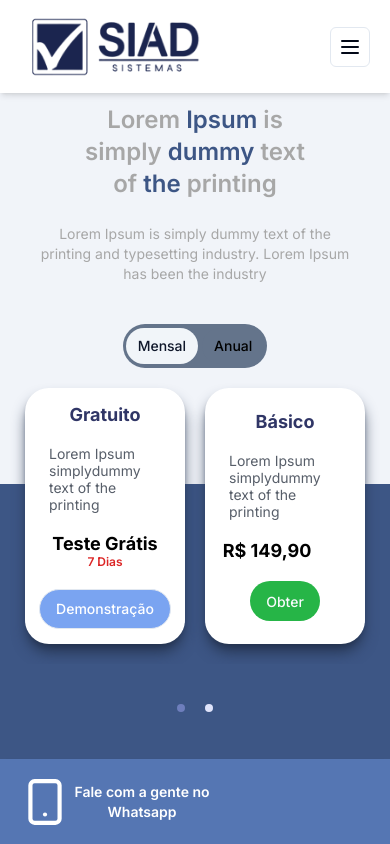
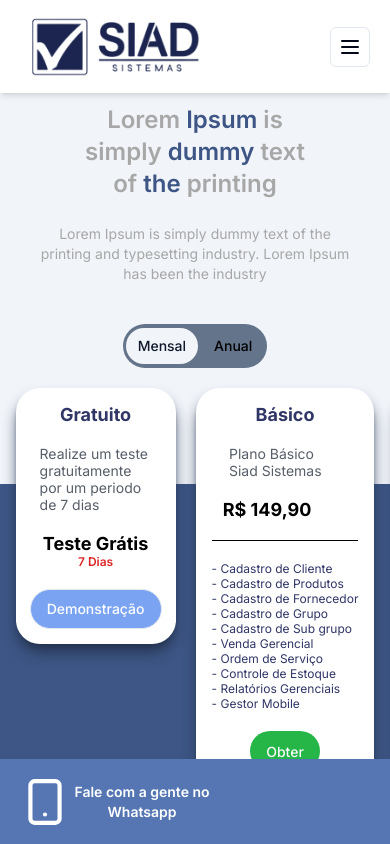
Before and after one commit to EvaldoFerreiraMoreira/site-siad, a Next.js app: page /planos in a window 390 px wide. Shown: the top 844 px of the page. Built offline with nearby package versions, Linux system fonts and the light colour scheme.

Commit message:
chore: more infos on Carrosel Planos Mobile and web

```diff
--- a/src/app/planos/components/componentsMobile/CarrosselPlanosMobile.tsx
+++ b/src/app/planos/components/componentsMobile/CarrosselPlanosMobile.tsx
@@ -2,6 +2,7 @@
 
 import Formulario from '@/components/ui/Formulario';
 import { Button } from '@/components/ui/button';
+import { Separator } from '@/components/ui/separator';
 import Link from 'next/link';
 import React, { useState } from 'react';
 import AliceCarousel, { EventObject } from 'react-alice-carousel';
@@ -23,7 +24,7 @@ const CarrosselPlanosMobile = () => {
                     <div className='flex flex-col items-center gap-5 text-[#303666]'>
                         <h1 className='text-lg font-bold'>Gratuito</h1>
                         <div className='flex flex-col text-sm gap-2 text-[#575E69]'>
-                            <p className='w-28'>Lorem Ipsum simplydummy text of the printing</p>
+                            <p className='w-28'>Realize um teste gratuitamente por um periodo de 7 dias</p>
                         </div>
                         <div className='flex flex-col'>
                             <h1 className='text-lg font-bold text-black'>Teste Grátis</h1>
@@ -36,11 +37,11 @@ const CarrosselPlanosMobile = () => {
                         </div>
                     </div>
                 </div>
-                <div className='flex flex-col justify-center bg-white h-64 w-40 rounded-3xl shadow-[#23314C] shadow-lg'>
+                <div className='flex flex-col justify-center bg-white h-1/2 p-4 rounded-3xl shadow-[#23314C] shadow-lg'>
                     <div className='flex flex-col items-center gap-5 text-[#303666]'>
                         <h1 className='text-lg font-bold'>Básico</h1>
                         <div className='flex flex-col text-sm gap-2 text-[#575E69]'>
-                            <p className='w-28'>Lorem Ipsum simplydummy text of the printing</p>
+                            <p className='w-28'>Plano Básico Siad Sistemas</p>
                         </div>
                         <div className='flex flex-col mr-9'>
                             <p className='text-xs left-10 text-red-600 line-through'>
@@ -55,6 +56,40 @@ const CarrosselPlanosMobile = () => {
                                     : "R$ 129,90"
                                 }
                             </h1>
+                        </div>
+                        <Separator className='bg-black' />
+                        <div className='flex flex-col text-xs'>
+                            <p>
+                                - Cadastro de Cliente
+                            </p>
+                            <p>
+                                - Cadastro de Produtos
+                            </p>
+                            <p>
+                                - Cadastro de Fornecedor
+                            </p>
+                            <p>
+                                - Cadastro de Grupo
+                            </p>
+                            <p>
+                                - Cadastro de Sub grupo
+                            </p>
+                            <p>
+                                - Venda Gerencial
+                            </p>
+                            <p>
+                                - Ordem de Serviço
+                            </p>
+                            <p>
+                                - Controle de Estoque
+                            </p>
+                            <p>
+                                - Relatórios Gerenciais
+                            </p>
+                            <p>
+                                - Gestor Mobile
+                            </p>
+
                         </div>
                         {activeSection === "mensal"
                             ?
@@ -76,11 +111,11 @@ const CarrosselPlanosMobile = () => {
         <div className="item" data-value="2" key={1}>
             <div className='flex mt-5 justify-center gap-5'>
 
-                <div className='flex flex-col justify-center bg-white h-64 w-40 rounded-3xl shadow-[#23314C] shadow-lg'>
+                <div className='flex flex-col justify-center bg-white h-1/2 p-4 rounded-3xl shadow-[#23314C] shadow-lg'>
                     <div className='flex flex-col items-center gap-5 text-[#303666]'>
                         <h1 className='text-lg font-bold'>Intermediário</h1>
                         <div className='flex flex-col text-sm gap-2 text-[#575E69]'>
-                            <p className='w-28'>Lorem Ipsum simplydummy text of the printing</p>
+                            <p className='w-28'>Plano Intermediário Siad Sistemas</p>
                         </div>
                         <div className='flex flex-col mr-9'>
                             <p className='text-xs left-10 text-red-600 line-through'>
@@ -95,6 +130,40 @@ const CarrosselPlanosMobile = () => {
                                     : "R$ 279,90"
                                 }
                             </h1>
+                        </div>
+                        <Separator className='bg-black' />
+                        <div className='text-xs'>
+                            <p>
+                                - Cadastro de Cliente
+                            </p>
+                            <p>
+                                - Cadastro de Produtos
+                            </p>
+                            <p>
+                                - Cadastro de Fornecedor
+                            </p>
+                            <p>
+                                - Cadastro de Grupo
+                            </p>
+                            <p>
+                                - Cadastro de Sub grupo
+                            </p>
+                            <p>
+                                - Ordem de Serviço
+                            </p>
+                            <p>
+                                - Emissor de NF-e
+                            </p>
+                            <p>
+                                - Emissor de NFC-e
+                            </p>
+                            <p>
+                                - Controle de Estoque
+                            </p>
+                            <p>
+                                - Relatórios Contábeis
+                            </p>
+
                         </div>
                         {activeSection === "mensal"
                             ?
@@ -111,11 +180,11 @@ const CarrosselPlanosMobile = () => {
                         }
                     </div>
                 </div>
-                <div className='flex flex-col justify-center bg-white h-64 w-40 rounded-3xl shadow-[#23314C] shadow-lg'>
+                <div className='flex flex-col justify-center bg-white h-1/2 p-4 rounded-3xl shadow-[#23314C] shadow-lg'>
                     <div className='flex flex-col items-center gap-5 text-[#303666]'>
                         <h1 className='text-lg font-bold'>Avançado PRO</h1>
                         <div className='flex flex-col text-sm gap-2 text-[#575E69]'>
-                            <p className='w-28'>Lorem Ipsum simplydummy text of the printing</p>
+                            <p className='w-28'>Plano Pro Siad Sistemas</p>
                         </div>
                         <div className='flex flex-col mr-9'>
                             <p className='text-xs left-10 text-red-600 line-through'>
@@ -130,6 +199,58 @@ const CarrosselPlanosMobile = () => {
                                     : "R$ 489,00"
                                 }
                             </h1>
+                        </div>
+                        <Separator className='bg-black' />
+                        <div className='text-xs'>
+                            <p>
+                                - Cadastro de Cliente
+                            </p>
+                            <p>
+                                - Cadastro de Produtos
+                            </p>
+                            <p>
+                                - Cadastro de Fornecedor
+                            </p>
+                            <p>
+                                - Cadastro de Grupo
+                            </p>
+                            <p>
+                                - Cadastro de Sub grupo
+                            </p>
+                            <p>
+                            - Ordem de Serviço
+                            </p>
+                            <p>
+                            - Emissor de NF-e
+                            </p>
+                            <p>
+                            - Emissor de NFC-e
+                            </p>
+                            <p>
+                            - Controle de Estoque
+                            </p>
+                            <p>
+                            - Relatórios Gerenciais
+                            </p>
+                            <p>
+                            - Relatórios Contábeis
+                            </p>
+                            <p>
+                            - Venda Gerencial
+                            </p>
+                            <p>
+                            - Controle de Comissão
+                            </p>
+                            <p>
+                            - Recebimento PIX
+                            </p>
+                            <p>
+                            - Venda Externa
+                            </p>
+                            <p>
+                            - Gestor Mobile
+                            </p>
+
                         </div>
                         {activeSection === "mensal"
                             ?
--- a/src/app/planos/components/componentsWeb/CarrosselPlanosWeb.tsx
+++ b/src/app/planos/components/componentsWeb/CarrosselPlanosWeb.tsx
@@ -24,7 +24,7 @@ const CarrosselPlanosWeb = () => {
                     <div className='flex flex-col items-center gap-5 text-[#303666]'>
                         <h1 className='text-lg font-bold'>Gratuito</h1>
                         <div className='flex flex-col text-sm gap-2 text-[#575E69]'>
-                            <p className='w-28'>Lorem Ipsum simplydummy text of the printing</p>
+                            <p className='w-28'>Realize um teste gratuitamente por um periodo de 7 dias</p>
                         </div>
                         <div className='flex flex-col'>
                             <h1 className='text-lg font-bold text-black'>Teste Grátis</h1>
```
